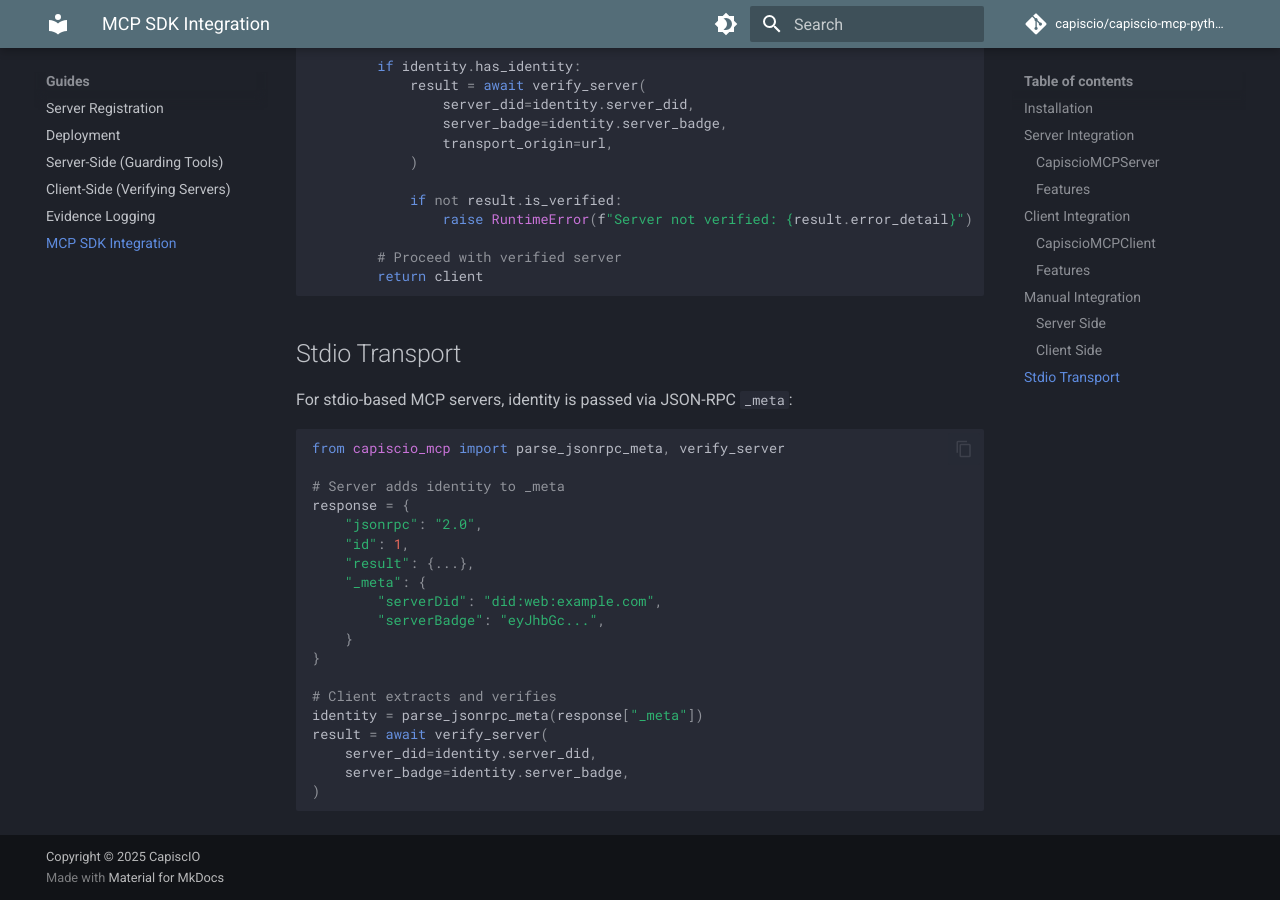
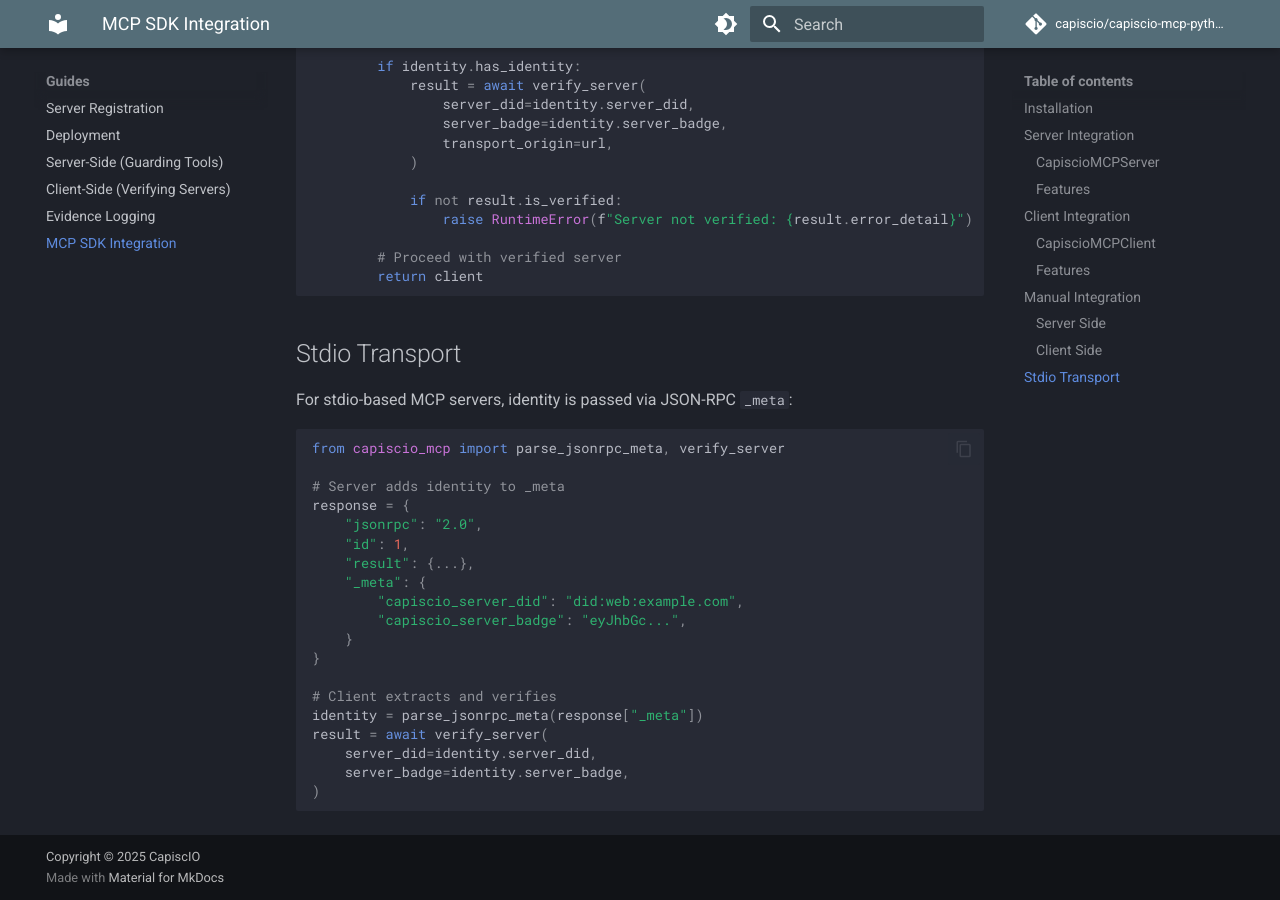
Before and after one commit to capiscio/capiscio-mcp-python, an MkDocs documentation site: the page built from docs/guides/mcp-integration.md, in a window 1280 px wide and 900 px high, scrolled down 2444 px. Built offline with MkDocs 1.6.1 and Material for MkDocs 9.7.7, drawn with Linux system fonts in a browser that asks for light colours; comment, search, counter and statistics services are not loaded.

Commit message:
docs: fix rendering bug and _meta key names
- Remove wrapping 4-backtick code fence from server-registration.md that
  caused entire page to render as a code block (P0-2)
- Fix _meta keys from camelCase (serverDid/serverBadge) to snake_case
  (capiscio_server_did/capiscio_server_badge) per RFC-007 §6.2 (P0-3)

Fixes: DOCS_REMEDIATION_PLAN P0-2, P0-3

```diff
--- a/docs/guides/mcp-integration.md
+++ b/docs/guides/mcp-integration.md
@@ -132,8 +132,8 @@ response = {
     "id": 1,
     "result": {...},
     "_meta": {
-        "serverDid": "did:web:example.com",
-        "serverBadge": "eyJhbGc...",
+        "capiscio_server_did": "did:web:example.com",
+        "capiscio_server_badge": "eyJhbGc...",
     }
 }
 
```
Also changed, not shown: docs/guides/client-side.md (+2 -2 lines), docs/guides/server-registration.md (+0 -3 lines).
